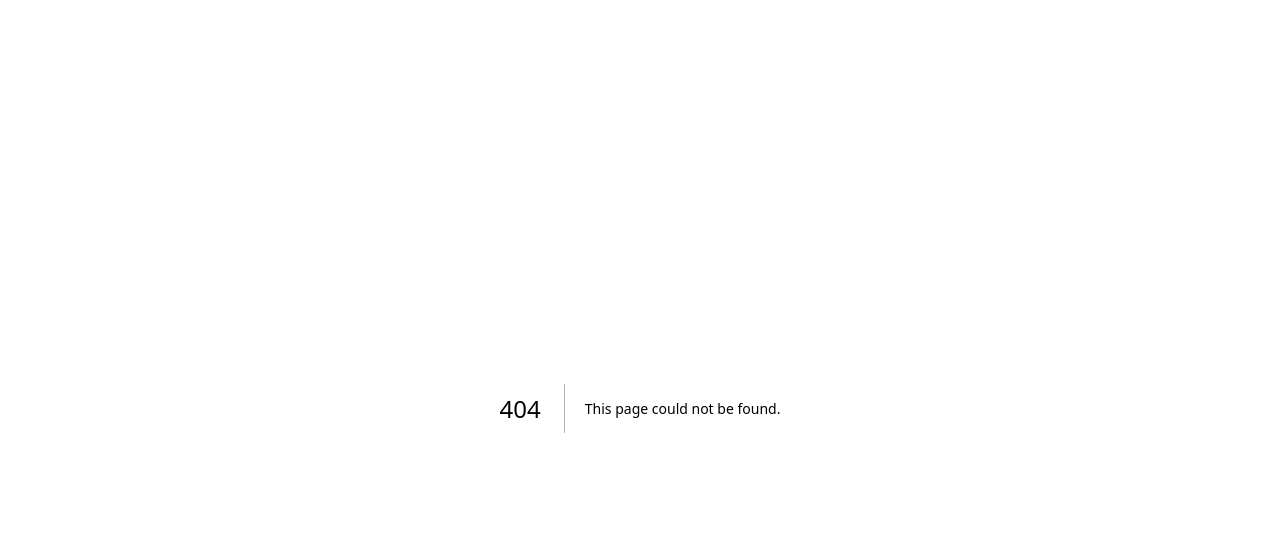
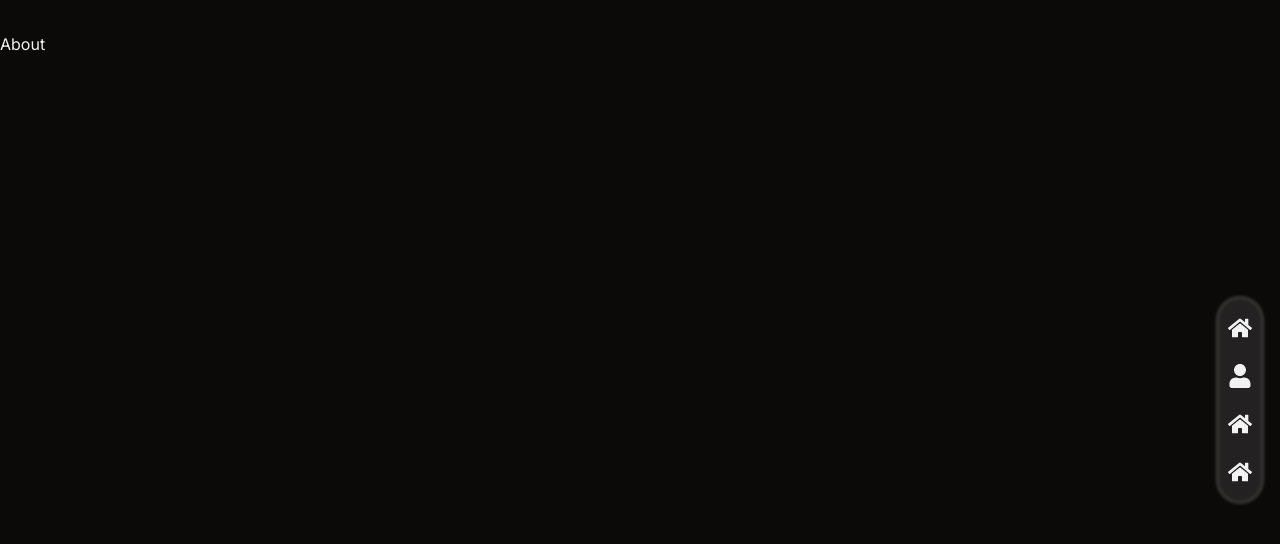
Before and after one commit to Florvin-04/Personal-Portfolio-NextJS, a Next.js app: page /about in a window 1280 px wide. Before the commit this address had no page. Shown: the top 544 px of the page. Built offline with nearby package versions, Linux system fonts and the light colour scheme.

Commit message:
fix navbar

```diff
--- /dev/null
+++ b/app/about/page.tsx
@@ -0,0 +1,7 @@
+import React from "react";
+
+const About = () => {
+  return <div className="h-full">About</div>;
+};
+
+export default About;
--- a/app/layout.tsx
+++ b/app/layout.tsx
@@ -22,11 +22,16 @@ export default function RootLayout({
       <body
         className={cn(
           inter.className,
-          "h-screen flex flex-col dark theme-green max-w-[2100px] mx-auto"
+          "h-screen flex flex-col w-full dark theme-green max-w-[2100px] mx-auto"
         )}
       >
-        <SocialMedia />
+        <div className="w-[90%]">
+          <SocialMedia />
+        </div>
         {children}
+        <div className="lg:absolute lg:right-[1rem] lg:top-1/2 lg:-translate-y-1/2">
+          <Navbar />
+        </div>
       </body>
     </html>
   );
--- a/app/page.tsx
+++ b/app/page.tsx
@@ -3,7 +3,7 @@ import Image from "next/image";
 
 export default function Home() {
   return (
-    <main className="bg-red-500 h-full">
+    <main className="bg-red-500/0 h-full">
       asd
       {/* <ParticlesContainer /> */}
     </main>
--- /dev/null
+++ b/app/routings/routes.ts
@@ -0,0 +1,10 @@
+export const MAIN_ROUTES = {
+  HOME: "/",
+  ABOUT: "about",
+  SKILLS: "skills",
+  EXPERIENCE: "experiences",
+  PROJECT: "projects",
+  TRIPPINGS: "trippings",
+  PRACTICE: "practice",
+  FOLDER: "folder",
+};
--- a/assets/icons/GitLogo.tsx
+++ b/assets/icons/GitLogo.tsx
@@ -6,8 +6,8 @@ type GitLogoProps = {
 const GitLogo = ({ className }: GitLogoProps) => {
   return (
     <svg
+    className={cn("aspect-square w-[1rem]", className)}
       xmlns="http://www.w3.org/2000/svg"
-      className={cn("aspect-square w-[1rem]", className)}
       viewBox="0 0 24 24"
     >
       <path
--- /dev/null
+++ b/assets/icons/HomeIcon.tsx
@@ -0,0 +1,23 @@
+import { cn } from "@/lib/utils";
+import React from "react";
+
+type Props = {
+  className?: string;
+};
+
+const HomeIcon = ({ className }: Props) => {
+  return (
+    <svg
+      className={cn("aspect-square w-[1rem]", className)}
+      stroke="currentColor"
+      fill="currentColor"
+      strokeWidth="0"
+      viewBox="0 0 576 512"
+      xmlns="http://www.w3.org/2000/svg"
+    >
+      <path d="M280.37 148.26L96 300.11V464a16 16 0 0 0 16 16l112.06-.29a16 16 0 0 0 15.92-16V368a16 16 0 0 1 16-16h64a16 16 0 0 1 16 16v95.64a16 16 0 0 0 16 16.05L464 480a16 16 0 0 0 16-16V300L295.67 148.26a12.19 12.19 0 0 0-15.3 0zM571.6 251.47L488 182.56V44.05a12 12 0 0 0-12-12h-56a12 12 0 0 0-12 12v72.61L318.47 43a48 48 0 0 0-61 0L4.34 251.47a12 12 0 0 0-1.6 16.9l25.5 31A12 12 0 0 0 45.15 301l235.22-193.74a12.19 12.19 0 0 1 15.3 0L530.9 301a12 12 0 0 0 16.9-1.6l25.5-31a12 12 0 0 0-1.7-16.93z"></path>
+    </svg>
+  );
+};
+
+export default HomeIcon;
--- /dev/null
+++ b/assets/icons/UserIcon.tsx
@@ -0,0 +1,23 @@
+import { cn } from "@/lib/utils";
+import React from "react";
+
+type Props = {
+  className?: string;
+};
+
+const UserIcon = ({ className }: Props) => {
+  return (
+    <svg
+      className={cn("aspect-square w-4", className)}
+      stroke="currentColor"
+      fill="currentColor"
+      strokeWidth="0"
+      viewBox="0 0 448 512"
+      xmlns="http://www.w3.org/2000/svg"
+    >
+      <path d="M224 256c70.7 0 128-57.3 128-128S294.7 0 224 0 96 57.3 96 128s57.3 128 128 128zm89.6 32h-16.7c-22.2 10.2-46.9 16-72.9 16s-50.6-5.8-72.9-16h-16.7C60.2 288 0 348.2 0 422.4V464c0 26.5 21.5 48 48 48h352c26.5 0 48-21.5 48-48v-41.6c0-74.2-60.2-134.4-134.4-134.4z"></path>
+    </svg>
+  );
+};
+
+export default UserIcon;
--- a/assets/icons/index.ts
+++ b/assets/icons/index.ts
@@ -20,3 +20,5 @@ export { default as MySQLLogo } from "./MySQLLogo";
 export { default as TrendEaseLogo } from "./TrendEaseLogo";
 export { default as TanimLogo } from "./TanimLogo";
 export { default as MediaMeterLogo } from "./MediaMeterLogo";
+export { default as HomeIcon } from "./HomeIcon";
+export { default as UserIcon } from "./UserIcon";
--- a/components/customs/Navbar.tsx
+++ b/components/customs/Navbar.tsx
@@ -1,7 +1,54 @@
+"use client";
+
+import { MAIN_NAV_LINKS } from "@/lib/static/NavbarItems";
 import React from "react";
+import {
+  Tooltip,
+  TooltipContent,
+  TooltipProvider,
+  TooltipTrigger,
+} from "@/components/ui/tooltip";
+import Link from "next/link";
+import useMediaQuery from "@/hooks/useMediaQuery";
 
 const Navbar = () => {
-  return <div>Navbar</div>;
+  const matches = useMediaQuery("(min-width: 1024px)");
+
+  return (
+    <nav className="relative flex justify-between px-2 py-3 after:content-[''] after:bg-foreground/[.1] after:absolute after:inset-0 after:-z-10 after:blur-[.1rem] after:border-[.2rem] after:border-foreground/[.1] lg:flex-col lg:gap-[1.5rem] lg:after:rounded-full lg:px-3 lg:py-5">
+      {MAIN_NAV_LINKS.map((item) => {
+        return (
+          <div
+            className="flex justify-center items-center"
+            key={`home-nav-key-${item.label}`}
+          >
+            <TooltipProvider delayDuration={100}>
+              <Tooltip defaultOpen={false}>
+                <TooltipTrigger>
+                  <Link
+                    href={item.path}
+                    className="cursor-pointer text-[1.5rem] text-foreground hover:text-primary"
+                  >
+                    <p className="aspect-square w-[2rem] lg:w-[1.5rem]">
+                      {item.icon}
+                    </p>
+                  </Link>
+                </TooltipTrigger>
+
+                <TooltipContent
+                  sideOffset={20}
+                  side={matches ? "left" : "top"}
+                  className="bg-popover"
+                >
+                  <p>{item.label}</p>
+                </TooltipContent>
+              </Tooltip>
+            </TooltipProvider>
+          </div>
+        );
+      })}
+    </nav>
+  );
 };
 
 export default Navbar;
--- a/components/customs/SocialMedia.tsx
+++ b/components/customs/SocialMedia.tsx
@@ -7,11 +7,12 @@ import {
   TooltipProvider,
   TooltipTrigger,
 } from "@/components/ui/tooltip";
+
 import Link from "next/link";
 
 const SocialMedia = () => {
   return (
-    <ul className="flex items-center gap-2 bg-blue-500/0 justify-end max-lg:justify-center py-2 px-2">
+    <ul className="flex items-center gap-2 bg-blue-500/0 justify-end max-lg:justify-center py-4">
       {SOCIAL_MEDIA.map((link) => {
         return (
           <li
@@ -22,7 +23,7 @@ const SocialMedia = () => {
               <Tooltip>
                 <TooltipTrigger>
                   <Link
-                  className=""
+                    className=""
                     download={link.download}
                     href={link.path}
                     target="_blank"
--- /dev/null
+++ b/hooks/useMediaQuery.tsx
@@ -0,0 +1,30 @@
+"use client";
+
+import { useEffect, useState } from "react";
+
+// usesage
+// const matches = useMediaQuery('(min-width: 768px)')
+
+const useMediaQuery = (query: string) => {
+  const [matches, setMatches] = useState(false);
+
+  const handleUpdate = (change: MediaQueryListEvent) => {
+    setMatches(change.matches);
+  };
+
+  useEffect(() => {
+    const media = window.matchMedia(query);
+
+    if (media.matches) {
+      setMatches(true);
+    }
+
+    media.addEventListener("change", handleUpdate);
+
+    return () => media.removeEventListener("change", handleUpdate);
+  }, [query]);
+
+  return matches;
+};
+
+export default useMediaQuery;
--- a/lib/static/NavbarItems.tsx
+++ b/lib/static/NavbarItems.tsx
@@ -0,0 +1,25 @@
+import { MAIN_ROUTES } from "@/app/routings/routes";
+import { HomeIcon, UserIcon } from "@/assets/icons";
+
+export const MAIN_NAV_LINKS = [
+  {
+    path: `${MAIN_ROUTES.HOME}`,
+    label: "Home",
+    icon: <HomeIcon className="w-full" />,
+  },
+  {
+    path: `${MAIN_ROUTES.ABOUT}`,
+    label: "About Me",
+    icon: <UserIcon className="w-full" />,
+  },
+  {
+    path: `${MAIN_ROUTES.HOME}`,
+    label: "Projects",
+    icon: <HomeIcon className="w-full" />,
+  },
+  {
+    path: `${MAIN_ROUTES.HOME}`,
+    label: "Skills",
+    icon: <HomeIcon className="w-full" />,
+  },
+];
```
